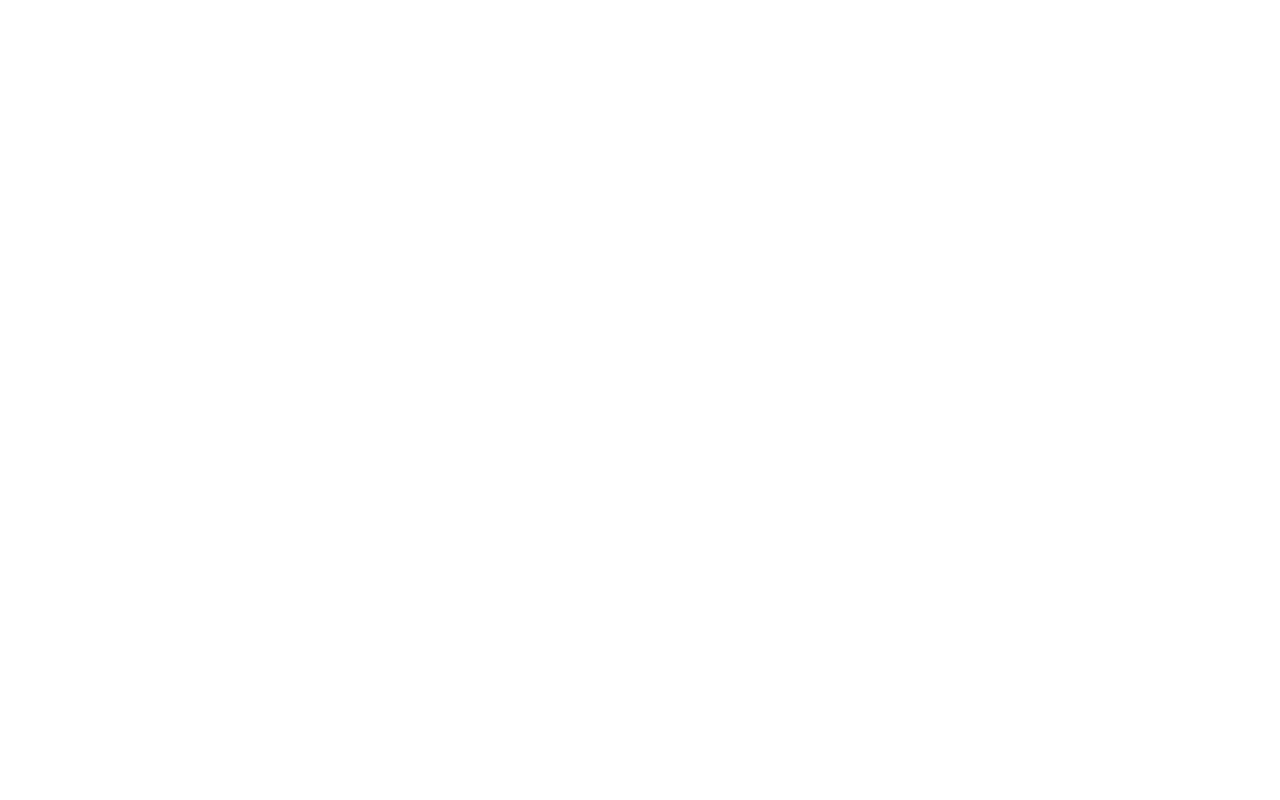
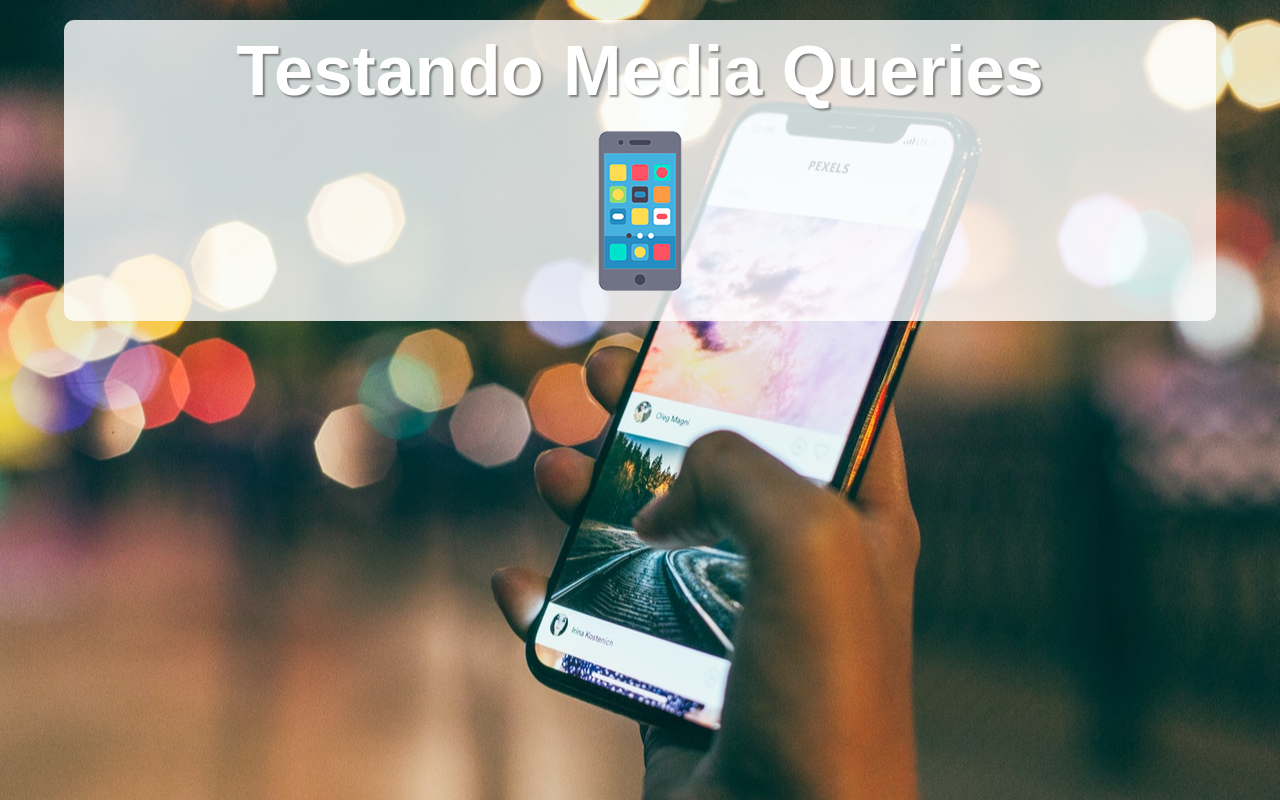
Before and after one commit to nicolasdesouza01/html-css, a plain HTML site: page html-css/exercicios/ex026/mq004/index.html in a window 1280 px wide. Drawn offline with Linux system fonts and the light colour scheme.

Commit message:
Create mq004

```diff
--- /dev/null
+++ b/html-css/exercicios/ex026/mq004/estilos/style.css
@@ -0,0 +1,62 @@
+@charset "UTF-8";
+
+/* Versão mobile first */
+
+* {
+    font-family: Arial, Helvetica, sans-serif;
+    font-size: 1.3em;
+    margin: 0px;
+    padding: 0px;
+    box-sizing: border-box;
+}
+
+html {
+    height: 100vh;
+}
+
+body {
+    background: black url(../imagens/back-phone.jpg) no-repeat;
+    background-size: cover;
+    background-position: center center;
+}
+
+main {
+    background-color: rgba(255, 255, 255, 0.801);
+    width: 90vw;
+    margin: auto;
+    border-radius: 10px;
+    margin-top: 20px;
+    padding: 10px;
+}
+
+h1 {
+    text-align: center;
+    color: white;
+    font-size: 2em;
+    text-shadow: 2px 2px 2px rgba(0, 0, 0, 0.411);
+}
+
+img {
+    display: block;
+    margin: auto;
+}
+
+img#phone {
+    display: block;
+}
+
+img#tablet {
+    display: none;
+}
+
+img#print {
+    display: none;
+}
+
+img#pc {
+    display: none;
+}
+
+img#tv {
+    display: none;
+}
--- a/html-css/exercicios/ex026/mq004/index.html
+++ b/html-css/exercicios/ex026/mq004/index.html
@@ -4,8 +4,17 @@
     <meta charset="UTF-8">
     <meta name="viewport" content="width=device-width, initial-scale=1.0">
     <title>Media Query</title>
+    <link rel="stylesheet" href="estilos/style.css" media="all">
+    <link rel="stylesheet" href="estilos/media-query.css">
 </head>
 <body>
-
+    <main>
+        <h1>Testando Media Queries</h1>
+        <img id="phone" src="imagens/icon-phone.png" alt="Acessesando via smartphone">
+        <img id="tablet" src="imagens/icon-tablet.png" alt="Acessando via tablet">
+        <img id="print" src="imagens/icon-print.png" alt="Versão para impressão">
+        <img id="pc" src="imagens/icon-pc.png" alt="Versão para desktop">
+        <img id="tv" src="imagens/icon-tv.png" alt="">
+    </main>
 </body>
 </html>
```
Also changed, not shown: html-css/exercicios/ex026/mq004/estilos/media-query.css (added, +7 -0 lines).
